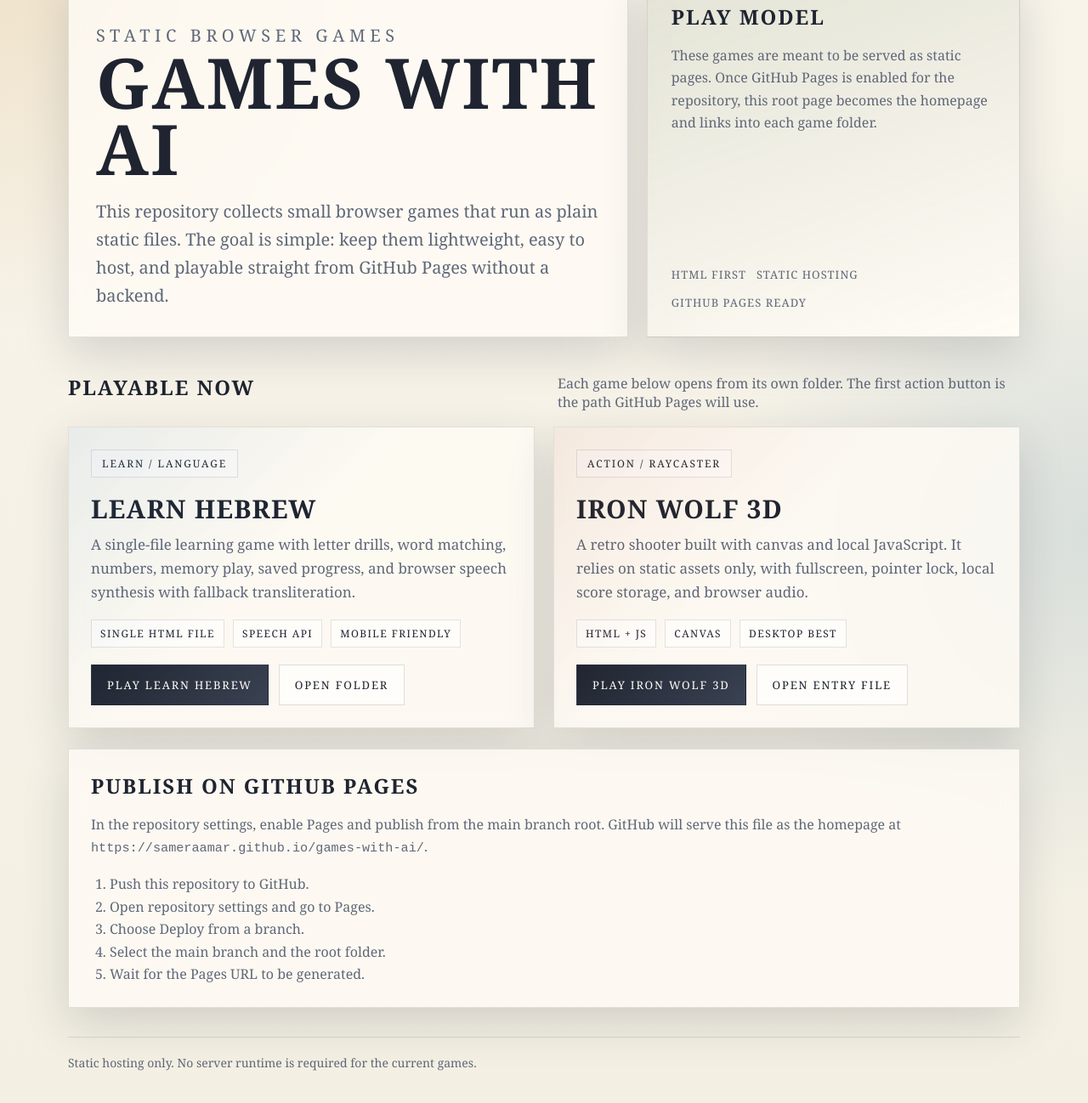
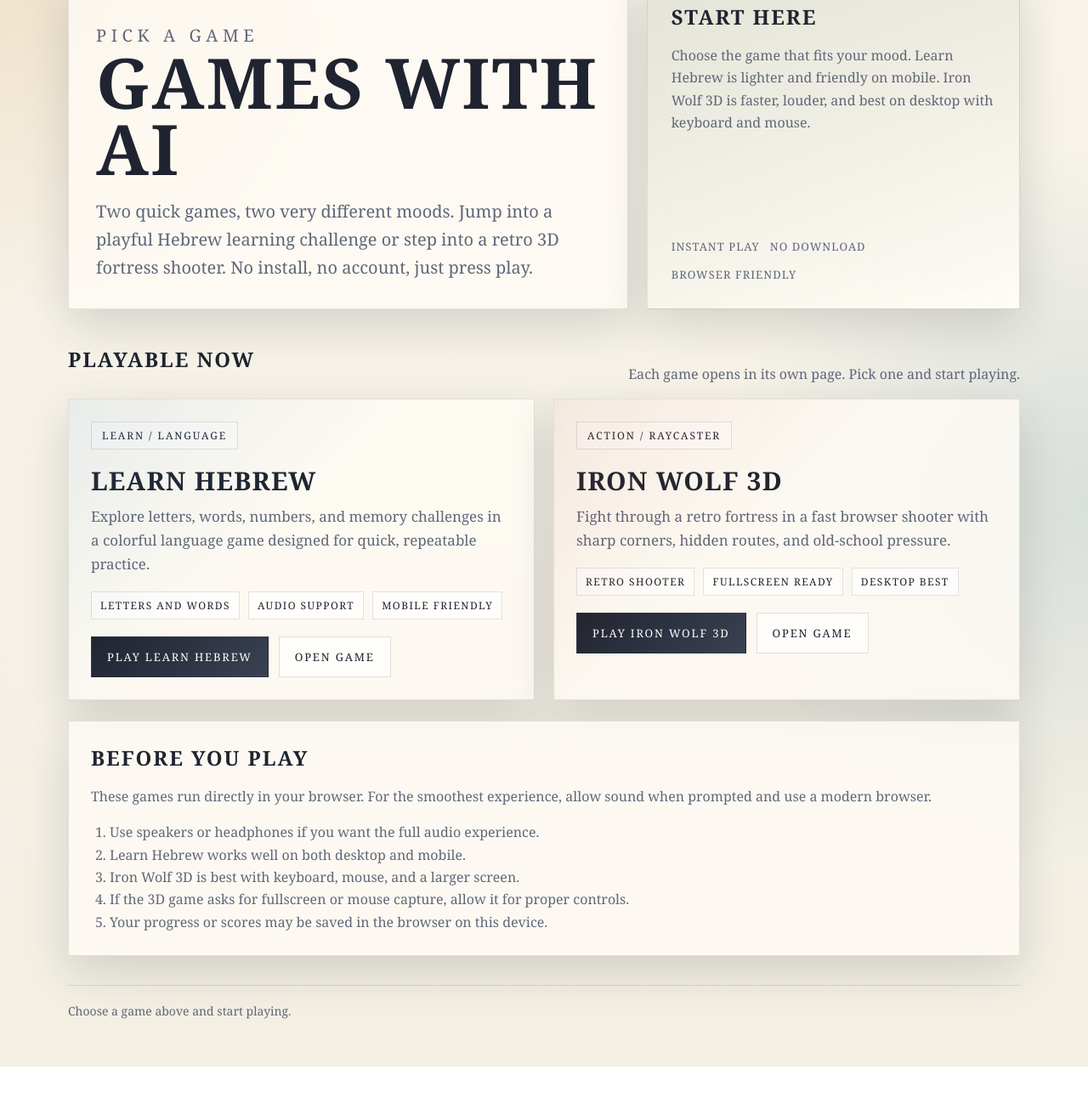
Before and after one commit to sameraamar/games-with-ai, a plain HTML site: page index.html in a window 1280 px wide. Shown: the part 66-1364 px from the top of the page at 85% size. After the commit the page ends 1321 px from the top, so only its background shows below. Drawn offline with Linux system fonts and the light colour scheme.

Commit message:
fix index.html

```diff
--- a/index.html
+++ b/index.html
@@ -304,19 +304,19 @@
     <main>
         <section class="hero">
             <div class="hero-copy">
-                <p class="kicker">Static Browser Games</p>
+                <p class="kicker">Pick A Game</p>
                 <h1>Games With AI</h1>
-                <p>This repository collects small browser games that run as plain static files. The goal is simple: keep them lightweight, easy to host, and playable straight from GitHub Pages without a backend.</p>
+                <p>Two quick games, two very different moods. Jump into a playful Hebrew learning challenge or step into a retro 3D fortress shooter. No install, no account, just press play.</p>
             </div>
             <aside class="hero-note">
                 <div>
-                    <h2>Play Model</h2>
-                    <p>These games are meant to be served as static pages. Once GitHub Pages is enabled for the repository, this root page becomes the homepage and links into each game folder.</p>
+                    <h2>Start Here</h2>
+                    <p>Choose the game that fits your mood. Learn Hebrew is lighter and friendly on mobile. Iron Wolf 3D is faster, louder, and best on desktop with keyboard and mouse.</p>
                 </div>
                 <div class="meta">
-                    <span>HTML First</span>
-                    <span>Static Hosting</span>
-                    <span>GitHub Pages Ready</span>
+                    <span>Instant Play</span>
+                    <span>No Download</span>
+                    <span>Browser Friendly</span>
                 </div>
             </aside>
         </section>
@@ -324,56 +324,56 @@
         <section>
             <div class="section-head">
                 <h2>Playable Now</h2>
-                <p>Each game below opens from its own folder. The first action button is the path GitHub Pages will use.</p>
+                <p>Each game opens in its own page. Pick one and start playing.</p>
             </div>
 
             <div class="games">
                 <article class="game-card hebrew">
                     <div class="badge">Learn / Language</div>
                     <h3>Learn Hebrew</h3>
-                    <p>A single-file learning game with letter drills, word matching, numbers, memory play, saved progress, and browser speech synthesis with fallback transliteration.</p>
+                    <p>Explore letters, words, numbers, and memory challenges in a colorful language game designed for quick, repeatable practice.</p>
                     <div class="stats">
-                        <span>Single HTML File</span>
-                        <span>Speech API</span>
+                        <span>Letters And Words</span>
+                        <span>Audio Support</span>
                         <span>Mobile Friendly</span>
                     </div>
                     <div class="actions">
                         <a class="button" href="LearnHebrew/LearnHebrew.html">Play Learn Hebrew</a>
-                        <a class="button-secondary" href="LearnHebrew/">Open Folder</a>
+                        <a class="button-secondary" href="LearnHebrew/LearnHebrew.html">Open Game</a>
                     </div>
                 </article>
 
                 <article class="game-card wolf">
                     <div class="badge">Action / Raycaster</div>
                     <h3>Iron Wolf 3D</h3>
-                    <p>A retro shooter built with canvas and local JavaScript. It relies on static assets only, with fullscreen, pointer lock, local score storage, and browser audio.</p>
+                    <p>Fight through a retro fortress in a fast browser shooter with sharp corners, hidden routes, and old-school pressure.</p>
                     <div class="stats">
-                        <span>HTML + JS</span>
-                        <span>Canvas</span>
+                        <span>Retro Shooter</span>
+                        <span>Fullscreen Ready</span>
                         <span>Desktop Best</span>
                     </div>
                     <div class="actions">
                         <a class="button" href="Wolfstien3D/">Play Iron Wolf 3D</a>
-                        <a class="button-secondary" href="Wolfstien3D/index.html">Open Entry File</a>
+                        <a class="button-secondary" href="Wolfstien3D/">Open Game</a>
                     </div>
                 </article>
             </div>
         </section>
 
         <section class="publish-card">
-            <h2>Publish On GitHub Pages</h2>
-            <p>In the repository settings, enable Pages and publish from the main branch root. GitHub will serve this file as the homepage at <code>https://sameraamar.github.io/games-with-ai/</code>.</p>
+            <h2>Before You Play</h2>
+            <p>These games run directly in your browser. For the smoothest experience, allow sound when prompted and use a modern browser.</p>
             <ol>
-                <li>Push this repository to GitHub.</li>
-                <li>Open repository settings and go to Pages.</li>
-                <li>Choose Deploy from a branch.</li>
-                <li>Select the main branch and the root folder.</li>
-                <li>Wait for the Pages URL to be generated.</li>
+                <li>Use speakers or headphones if you want the full audio experience.</li>
+                <li>Learn Hebrew works well on both desktop and mobile.</li>
+                <li>Iron Wolf 3D is best with keyboard, mouse, and a larger screen.</li>
+                <li>If the 3D game asks for fullscreen or mouse capture, allow it for proper controls.</li>
+                <li>Your progress or scores may be saved in the browser on this device.</li>
             </ol>
         </section>
 
         <footer>
-            Static hosting only. No server runtime is required for the current games.
+            Choose a game above and start playing.
         </footer>
     </main>
 </body>
```
